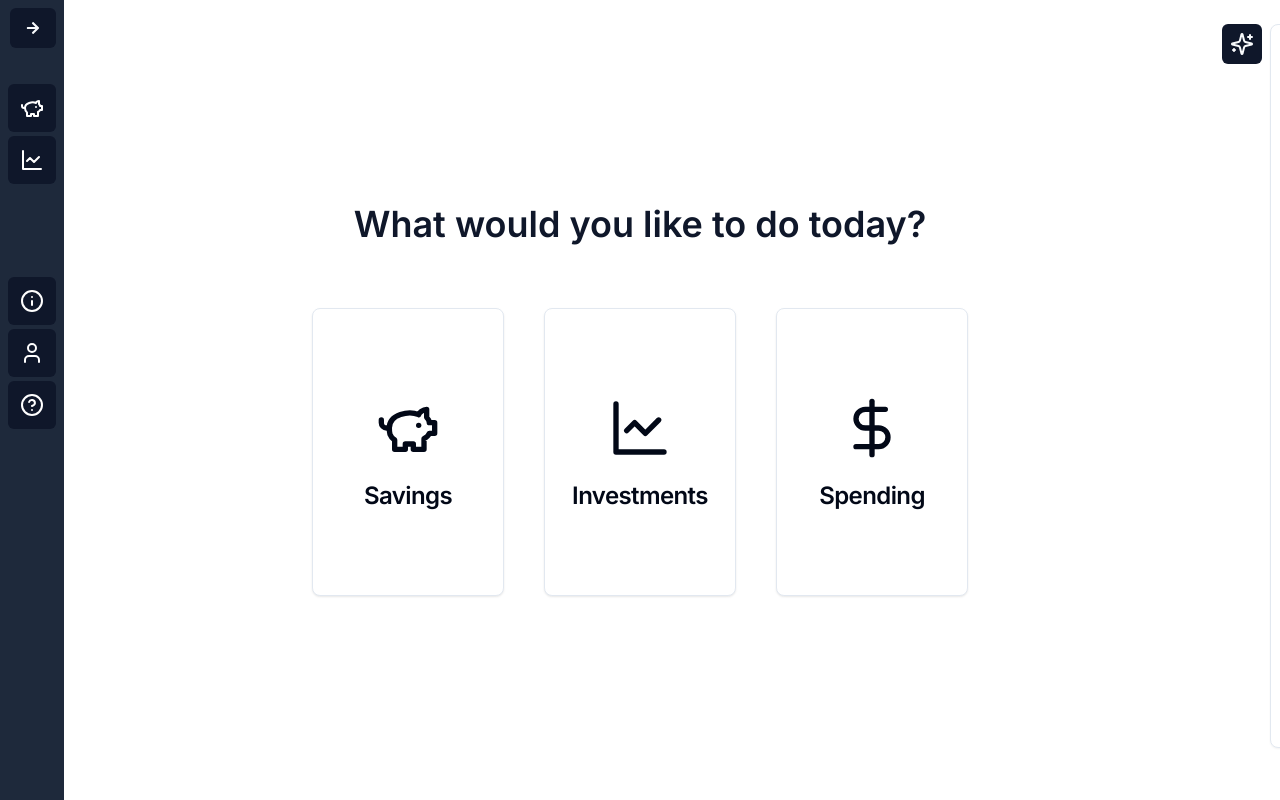
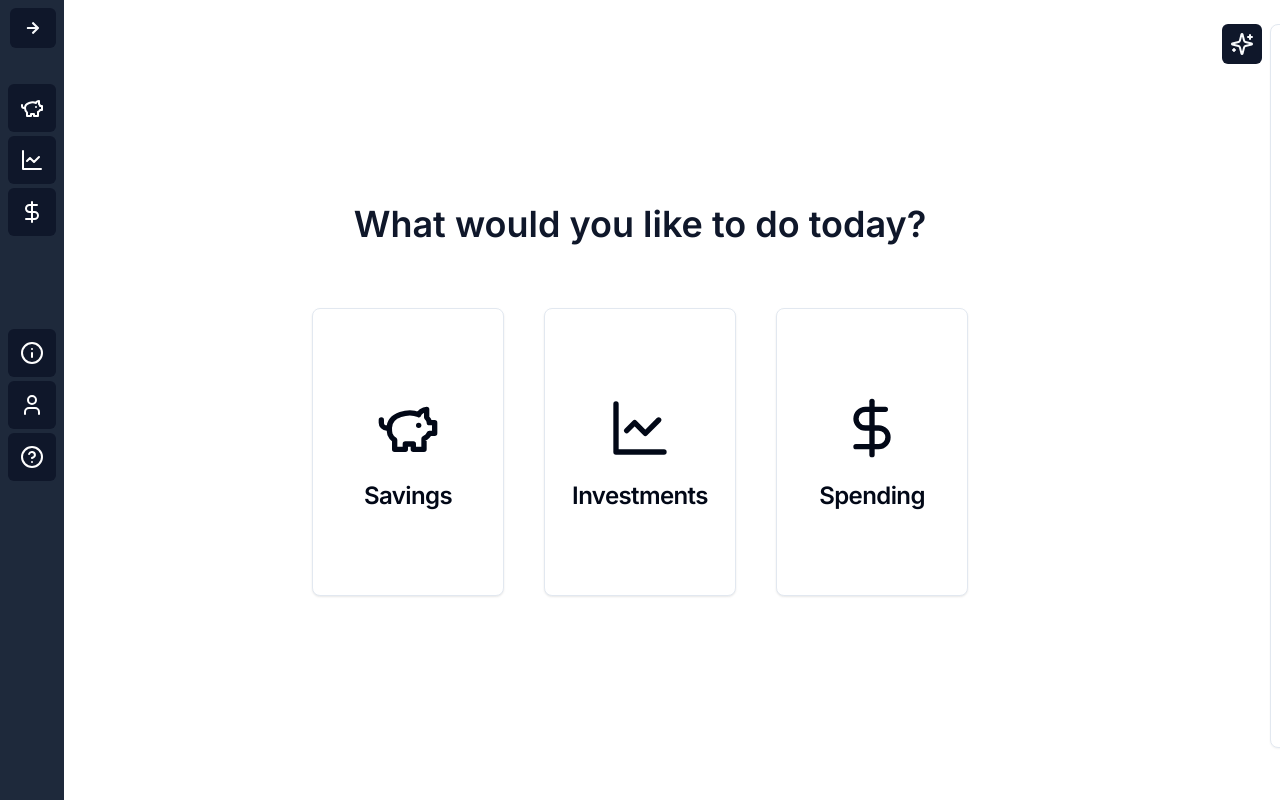
Before and after one commit to zsh-eng/hacksingapore, a Next.js app: page / in a window 1280 px wide. Built offline with nearby package versions, Linux system fonts and the light colour scheme; no server answers.

Commit message:
feat: update navbar icon

```diff
--- a/src/components/ui/navbar.tsx
+++ b/src/components/ui/navbar.tsx
@@ -1,6 +1,13 @@
 import { Separator } from '@/components/ui/separator';
 import { cn } from '@/lib/utils';
-import { CircleHelp, Info, LineChart, PiggyBank, User } from 'lucide-react';
+import {
+  CircleHelp,
+  DollarSign,
+  Info,
+  LineChart,
+  PiggyBank,
+  User,
+} from 'lucide-react';
 import Link from 'next/link';
 import { useState } from 'react';
 import { FaArrowLeft, FaArrowRight } from 'react-icons/fa';
@@ -88,6 +95,12 @@ export default function Navbar() {
               label='Investments'
               small={!isNavbarOpen}
             />
+            <NavItem
+              icon={DollarSign}
+              href='/transactions'
+              label='savings'
+              small={!isNavbarOpen}
+            />
           </div>
           <Separator
             className={cn(
```
